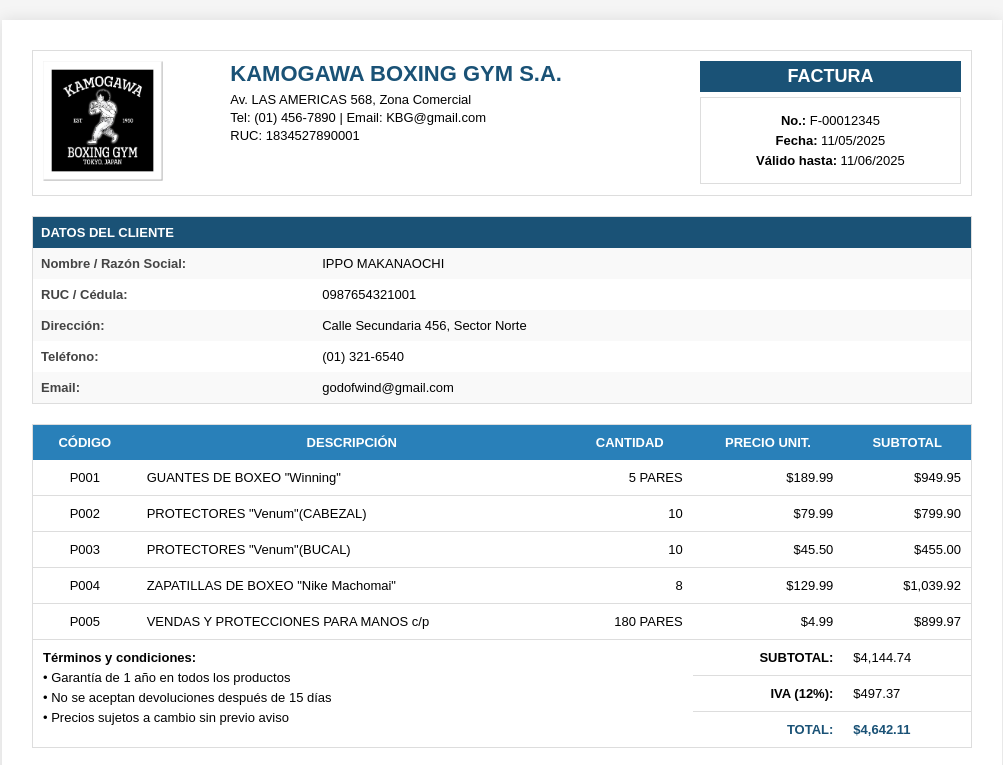
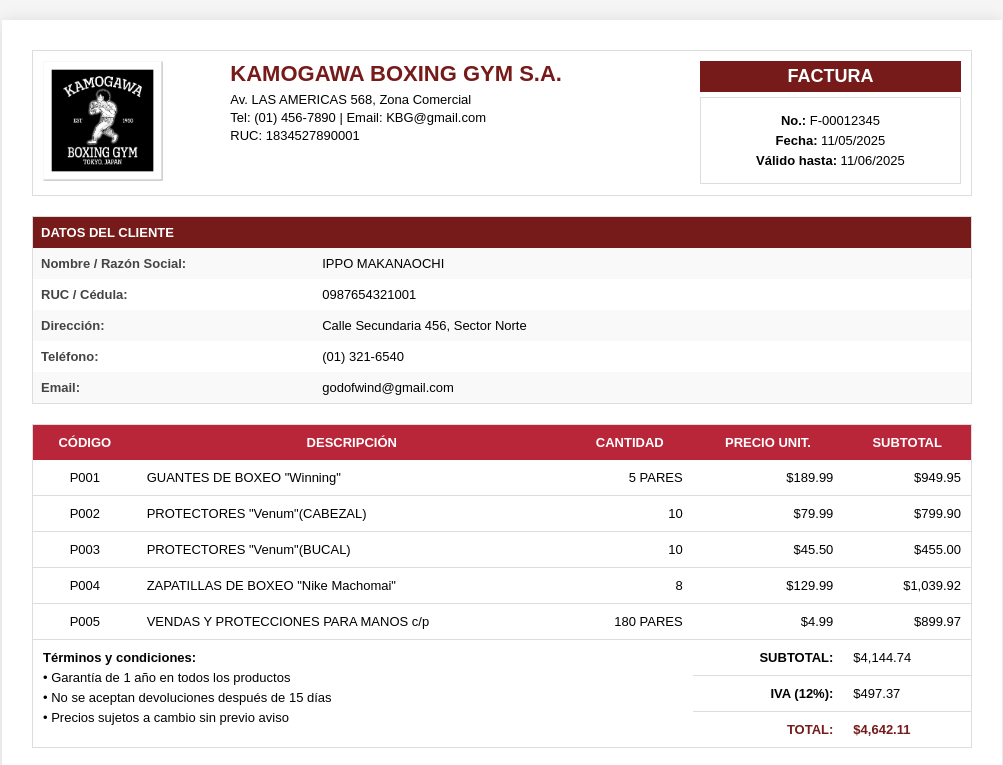
Before and after one commit to Akira22-tem/Desarrollo-de-Interfaz-Web-de-Factura-o-Proforma, a plain HTML site: page index.html in a window 1280 px wide. Shown: the top 765 px of the page, without its empty margins (138-1141 px from the left). Drawn offline with Linux system fonts and the light colour scheme.

Commit message:
cambio insignificante (colores)

```diff
--- a/estilos.css
+++ b/estilos.css
@@ -25,7 +25,7 @@
 }
 
 .titulo-seccion {
-    background-color: #1a5276;
+    background-color: #761a1a;
     color: white;
     padding: 8px;
     font-weight: bold;
@@ -63,7 +63,7 @@
 }
 
 .datos-empresa h1 {
-    color: #1a5276;
+    color: #761a1a;
     font-size: 22px;
     margin-bottom: 5px;
 }
@@ -79,7 +79,7 @@
 }
 
 .factura-titulo {
-    background-color: #1a5276;
+    background-color: #761a1a;
     color: white;
     padding: 5px;
     font-weight: bold;
@@ -123,7 +123,7 @@
 }
 
 .tabla-productos th {
-    background-color: #2980b9;
+    background-color: #b92539;
     color: white;
     padding: 10px;
     font-size: 13px;
@@ -164,7 +164,7 @@
 }
 
 .total-final {
-    color: #1a5276;
+    color: #761a1a;
     font-weight: bold;
     font-size: 16px;
 }
```
